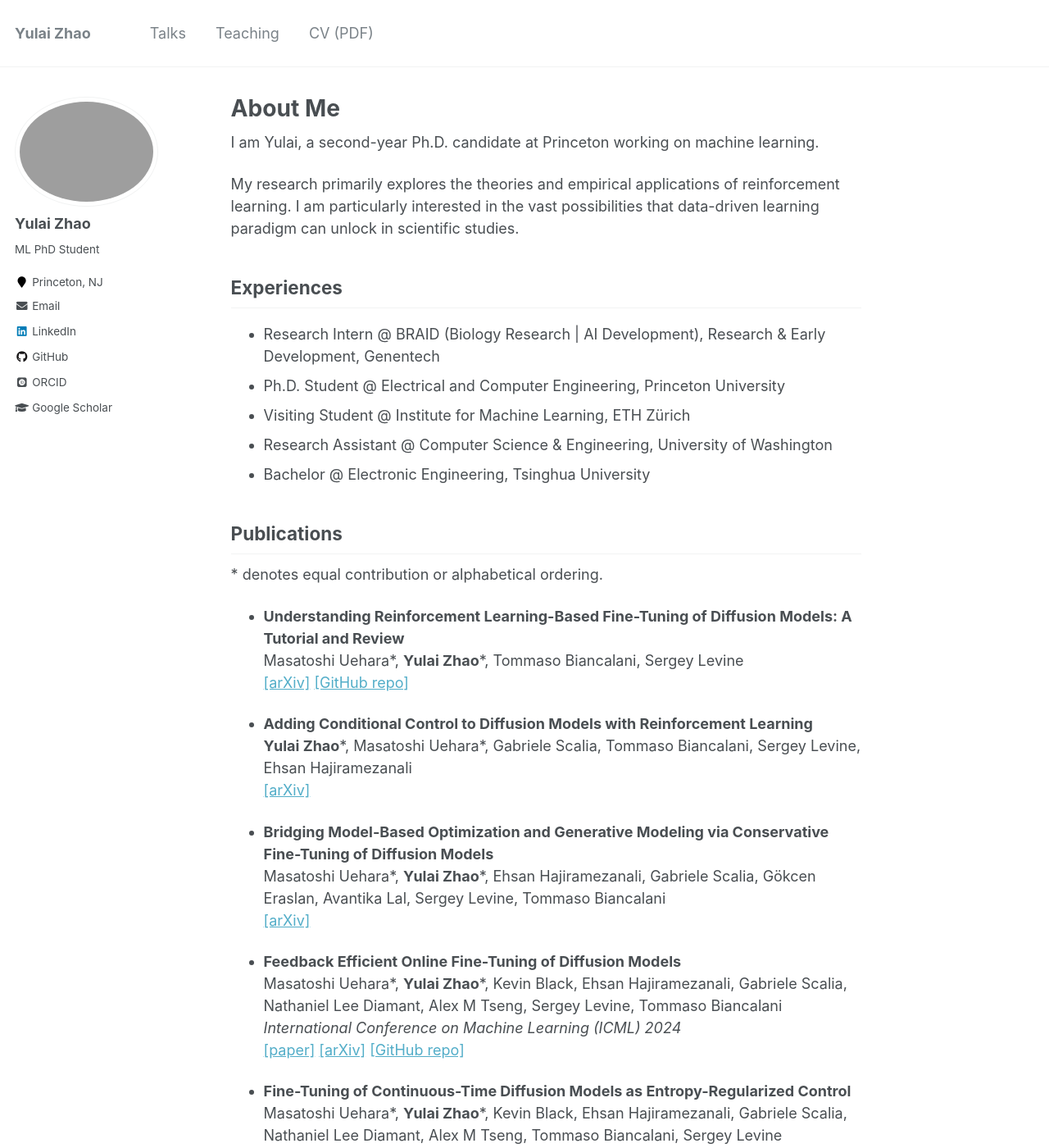
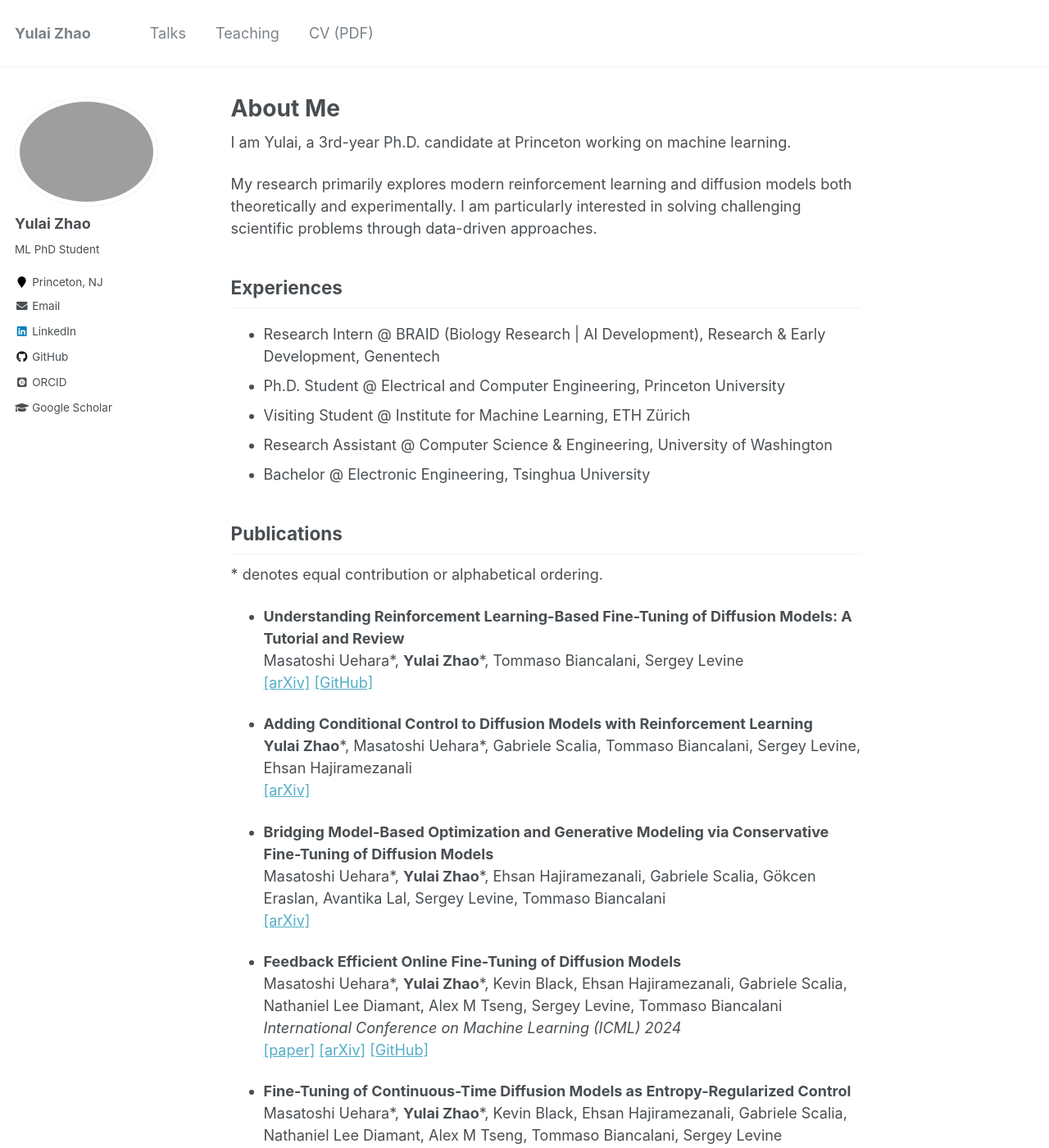
Before and after one commit to zhaoyl18/zhaoyl18.github.io, a Jekyll site: the page built from _pages/about.md, in a window 1280 px wide and 1400 px high. Shown: the whole window at 82% size. Built offline with Jekyll 4.4.1, drawn with Linux system fonts in a browser that asks for light colours; some web fonts are replaced.

Commit message:
Update about.md

```diff
--- a/_pages/about.md
+++ b/_pages/about.md
@@ -7,10 +7,10 @@ redirect_from:
   - /about.html
 ---
 
-I am Yulai, a second-year Ph.D. candidate at Princeton working on machine learning.
+I am Yulai, a 3rd-year Ph.D. candidate at Princeton working on machine learning.
 <!-- For more details about my academic background, please visit my [[departmental page]](https://ece.princeton.edu/people/yulai-zhao).   -->
 
-My research primarily explores the theories and empirical applications of reinforcement learning. I am particularly interested in the vast possibilities that data-driven learning paradigm can unlock in scientific studies.
+My research primarily explores modern reinforcement learning and diffusion models both theoretically and experimentally. I am particularly interested in solving challenging scientific problems through data-driven approaches.
 
 ## Experiences
 
@@ -26,7 +26,7 @@ My research primarily explores the theories and empirical applications of reinfo
 
 - **Understanding Reinforcement Learning-Based Fine-Tuning of Diffusion Models: A Tutorial and Review**
   Masatoshi Uehara\*, **Yulai Zhao**\*, Tommaso Biancalani, Sergey Levine
-  [[arXiv]](https://arxiv.org/abs/2407.13734) [[GitHub repo]](https://github.com/masa-ue/RLfinetuning_Diffusion_Bioseq)
+  [[arXiv]](https://arxiv.org/abs/2407.13734) [[GitHub]](https://github.com/masa-ue/RLfinetuning_Diffusion_Bioseq)
 
 - **Adding Conditional Control to Diffusion Models with Reinforcement Learning**
   **Yulai Zhao**\*, Masatoshi Uehara\*, Gabriele Scalia, Tommaso Biancalani, Sergey Levine, Ehsan Hajiramezanali
@@ -39,7 +39,7 @@ My research primarily explores the theories and empirical applications of reinfo
 - **Feedback Efficient Online Fine-Tuning of Diffusion Models**
   Masatoshi Uehara\*, **Yulai Zhao**\*, Kevin Black, Ehsan Hajiramezanali, Gabriele Scalia, Nathaniel Lee Diamant, Alex M Tseng, Sergey Levine, Tommaso Biancalani
   *International Conference on Machine Learning (ICML) 2024*
-  [[paper]](https://openreview.net/forum?id=dtVlc9ybTm) [[arXiv]](https://arxiv.org/abs/2402.16359) [[GitHub repo]](https://github.com/zhaoyl18/SEIKO)
+  [[paper]](https://openreview.net/forum?id=dtVlc9ybTm) [[arXiv]](https://arxiv.org/abs/2402.16359) [[GitHub]](https://github.com/zhaoyl18/SEIKO)
 
 - **Fine-Tuning of Continuous-Time Diffusion Models as Entropy-Regularized Control**
   Masatoshi Uehara\*, **Yulai Zhao**\*, Kevin Black, Ehsan Hajiramezanali, Gabriele Scalia, Nathaniel Lee Diamant, Alex M Tseng, Tommaso Biancalani, Sergey Levine
```
